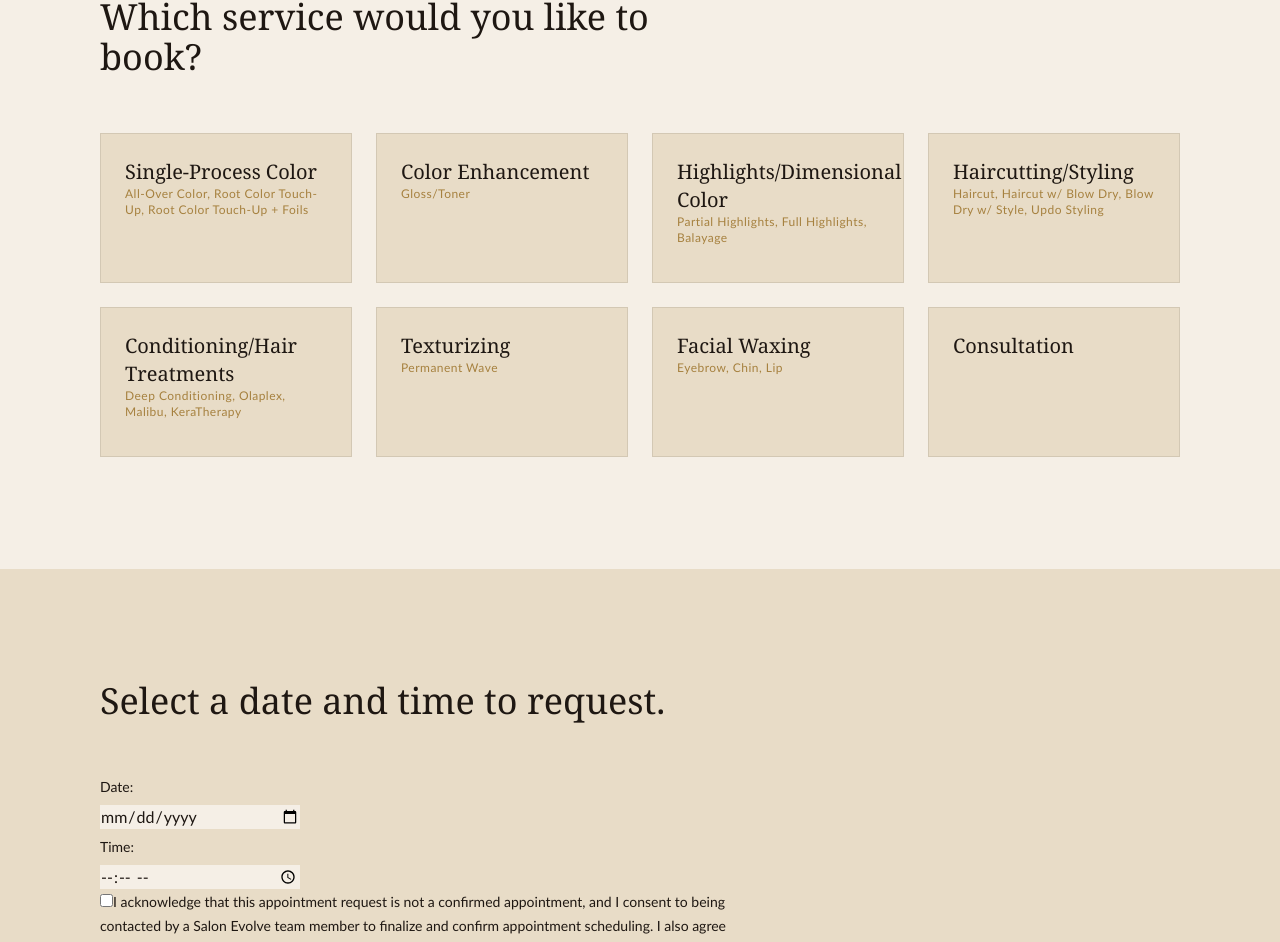
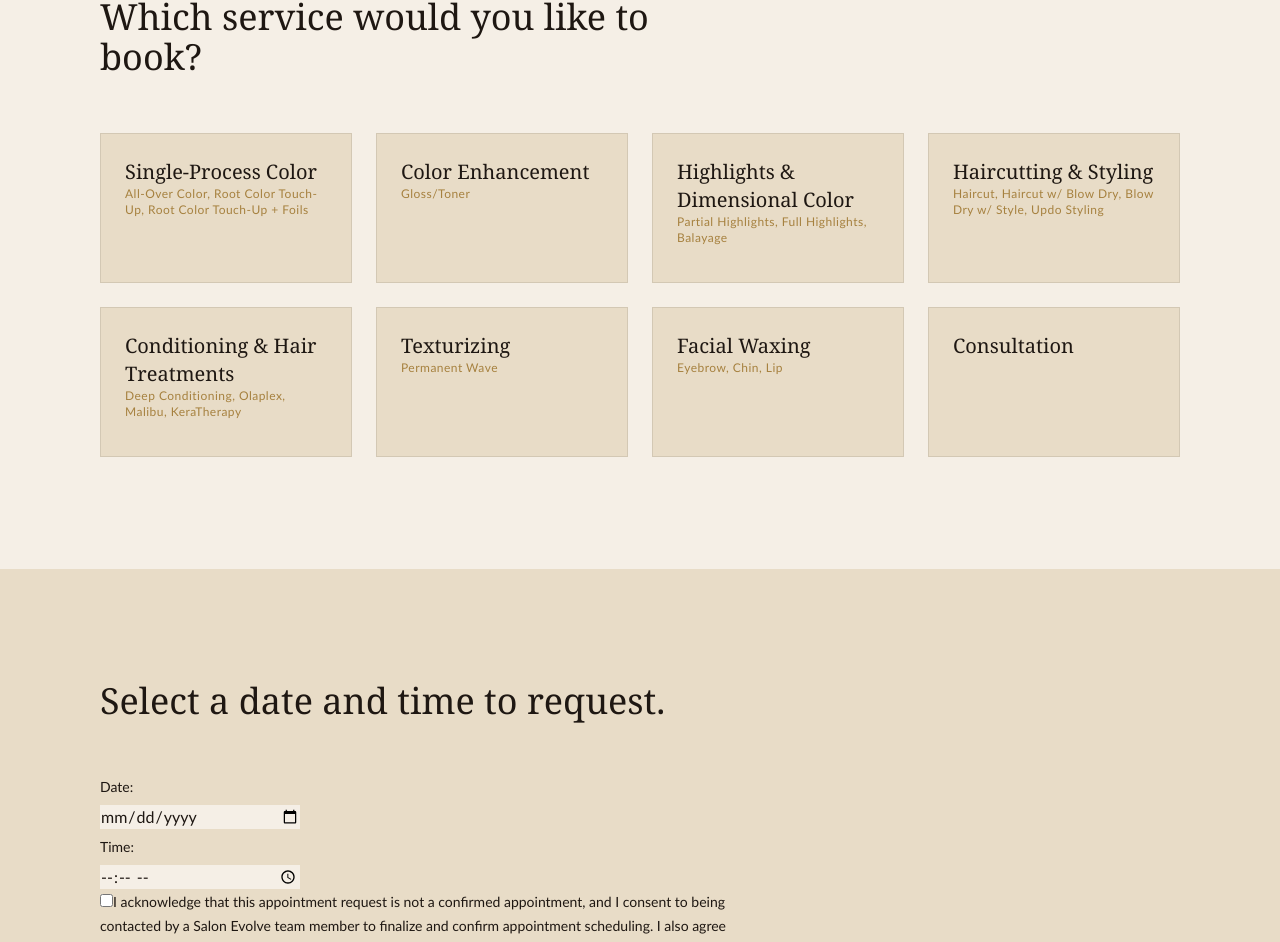
Before and after one commit to nick92461/salon-evolve, a Next.js app: page /booking in a window 1280 px wide. Shown: the part 1329-2271 px from the top of the page. Built offline with nearby package versions, Linux system fonts and the light colour scheme.

Commit message:
fix text overflow bug on services cards in booking form

```diff
--- a/src/components/booking/Services.tsx
+++ b/src/components/booking/Services.tsx
@@ -6,9 +6,9 @@ import Image from "next/image";
 const SERVICES = [
     { name: "Single-Process Color", description: "All-Over Color, Root Color Touch-Up, Root Color Touch-Up + Foils" },
     { name: "Color Enhancement", description: "Gloss/Toner" },
-    { name: "Highlights/Dimensional Color", description: "Partial Highlights, Full Highlights, Balayage" },
-    { name: "Haircutting/Styling", description: "Haircut, Haircut w/ Blow Dry, Blow Dry w/ Style, Updo Styling" },
-    { name: "Conditioning/Hair Treatments", description: "Deep Conditioning, Olaplex, Malibu, KeraTherapy" },
+    { name: "Highlights & Dimensional Color", description: "Partial Highlights, Full Highlights, Balayage" },
+    { name: "Haircutting & Styling", description: "Haircut, Haircut w/ Blow Dry, Blow Dry w/ Style, Updo Styling" },
+    { name: "Conditioning & Hair Treatments", description: "Deep Conditioning, Olaplex, Malibu, KeraTherapy" },
     { name: "Texturizing", description: "Permanent Wave" },
     { name: "Facial Waxing", description: "Eyebrow, Chin, Lip" },
     { name: "Consultation", description: "" },
```
